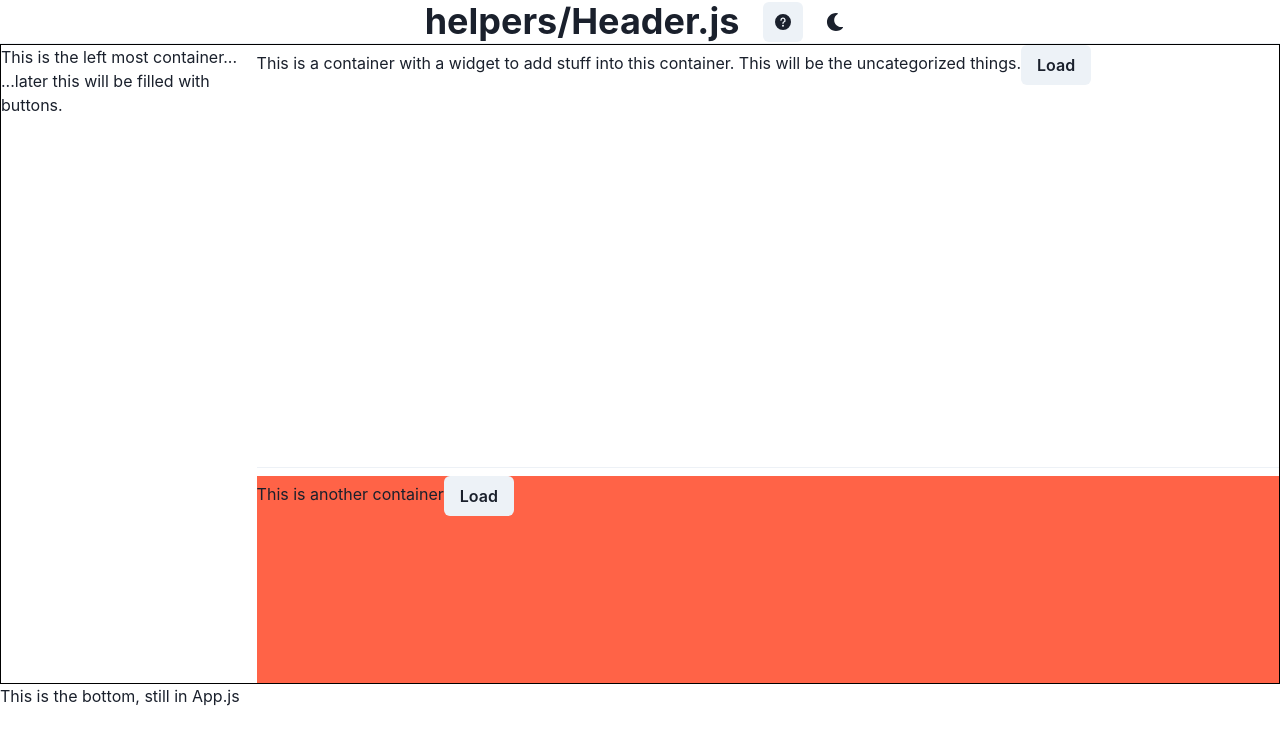
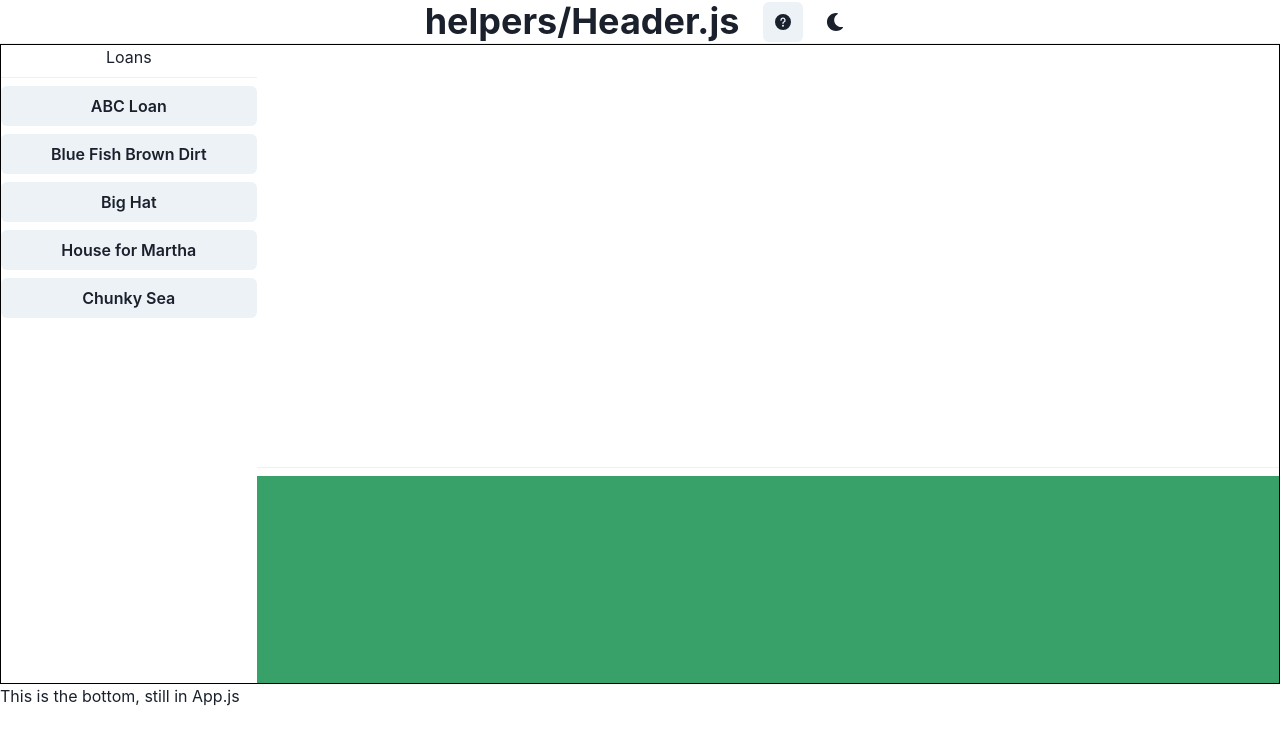
Before and after one commit to mulefish/react_doc_viewer, a React (Create React App) app: page / in a window 1280 px wide. Shown: the top 744 px of the page. Built offline with nearby package versions, Linux system fonts and the light colour scheme.

Commit message:
Added proper css scrolling and some cleanup

```diff
--- a/src/App.js
+++ b/src/App.js
@@ -7,8 +7,14 @@ import {
   Stack
 } from '@chakra-ui/react'
 import { Header } from './helpers/Header.js'
-import DocumentList from './documents/index.js'
-import DocumentList2 from './documents/index2.js'
+import DocsNotInWorkingQueue from './documents/docs_not_in_working_queue.js'
+import DocsInWorkingQueue from './documents/docs_in_working_queue.js'
+import LoanSelection from './documents/LoanSelection.js'
+
+const cssForVerticleOnlyScrolling = {
+  overflowY: 'scroll',
+  overflowX: 'hidden'
+}
 
 export default function App() {
   return (
@@ -28,21 +34,18 @@ export default function App() {
           width={["100%", "25%"]}
           height={["10%", "100%"]}
         >
-          This is the left most container...  ...later this will be filled with buttons.
+
+          <LoanSelection />
 
         </Flex>
         <Stack w='100%'>
-          <Box flex="2" overflow="auto">
-
-            This is a container with a widget to add stuff into this container. This will be the uncategorized things.
-
-            <DocumentList />
-
+          <Box flex="2" style={cssForVerticleOnlyScrolling}>
+            <DocsNotInWorkingQueue />
           </Box>
           <Divider color='black' />
-          <Box bg="tomato" flex="1" overflow="auto">
-            This is another container
-            <DocumentList2 />
+          {/* <Box bg="tomato" flex="1" overflow="auto"> */}
+          <Box bg="green.500" flex="1" style={cssForVerticleOnlyScrolling}>
+            <DocsInWorkingQueue />
           </Box>
         </Stack>
 
--- /dev/null
+++ b/src/documents/LoanSelection.js
@@ -0,0 +1,38 @@
+import { TYPE_LOAD_START, TYPE_LOAD_FINISH, TYPE_LOAD_ERROR, STATUS_LOADING, STATUS_ERROR, STATUS_FINISH } from '../helpers/constants.js'
+import React from 'react'
+import { useSelector, useDispatch } from 'react-redux'
+import {
+    Button,
+    Divider,
+    Stack,
+} from '@chakra-ui/react'
+
+
+export default function LoanSelection() {
+    const { data, status, error } = useSelector(state => state.documentReducer)
+    const dispatch = useDispatch()
+    function load(where_am_I_called_from) {
+        dispatch({ type: TYPE_LOAD_START })
+
+        fetch('http://localhost:4040/doc_hub_get')
+            .then(res => res.json())
+            .then(data => dispatch({ type: TYPE_LOAD_FINISH, data: data }))
+            .catch(error => dispatch({ type: TYPE_LOAD_ERROR, error: error }))
+
+
+    }
+
+    return (
+        <Stack>
+            <center>
+                Loans
+            </center>
+            <Divider />
+            <Button onClick={load}>ABC Loan</Button>
+            <Button onClick={load}>Blue Fish Brown Dirt</Button>
+            <Button onClick={load}>Big Hat</Button>
+            <Button onClick={load}>House for Martha</Button>
+            <Button onClick={load}>Chunky Sea</Button>
+        </Stack>
+    )
+}
--- /dev/null
+++ b/src/documents/docs_in_working_queue.js
@@ -0,0 +1,71 @@
+import { TYPE_LOAD_START, TYPE_LOAD_FINISH, TYPE_LOAD_ERROR, STATUS_LOADING, STATUS_ERROR, STATUS_FINISH } from '../helpers/constants.js'
+import React from 'react'
+import { useSelector, useDispatch } from 'react-redux'
+import {
+    Box,
+    Button,
+    Spinner,
+    Wrap,
+    WrapItem,
+    IconButton,
+    Heading
+} from '@chakra-ui/react'
+import FontAwesome from 'react-fontawesome'
+//import { QuestionIcon } from '@chakra-ui/icons'
+//import { FontAwesomeIcon } from '@fortawesome/react-fontawesome'
+//import { FaBuilding } from 'react-icons/fa'
+import { FontAwesomeIcon } from '@fortawesome/react-fontawesome'
+import { faCoffee } from '@fortawesome/free-solid-svg-icons'
+import { faFile } from '@fortawesome/free-solid-svg-icons'
+
+
+export default function DocsInWorkingQueue() {
+    const { data, status, error } = useSelector(state => state.documentReducer)
+    const dispatch = useDispatch()
+    function load(where_am_I_called_from) {
+        dispatch({ type: TYPE_LOAD_START })
+
+        fetch('http://localhost:4040/doc_hub_get')
+            .then(res => res.json())
+            .then(data => dispatch({ type: TYPE_LOAD_FINISH, data: data }))
+            .catch(error => dispatch({ type: TYPE_LOAD_ERROR, error: error }))
+    }
+
+    return (
+        <>
+            {/* <Button onClick={load}>Load</Button> */}
+
+            <Wrap>
+                {status === STATUS_LOADING ? <Spinner color="orange.500" /> : null}
+                {status === STATUS_ERROR ? <h1>ack! {error}</h1> : null}
+
+                {status === STATUS_FINISH
+                    ? data.data.map(x => (
+                        <Item
+                            key={x.id}
+                            category={x.category}
+                            confidence={x.confidence}
+                            id={x.id}
+                        />
+                    ))
+                    : null}
+            </Wrap>
+        </>
+    )
+}
+
+function Item({ category, confidence, id }) {
+    return (
+        <WrapItem>
+            <Box p={5} borderWidth="1px" >
+                <FontAwesomeIcon icon={faFile} size="lg" />
+                <br />
+                {category}
+                <br />
+                {confidence.toFixed(2)}
+                <br />
+                {id}
+            </Box>
+        </WrapItem>
+    )
+}
--- a/src/documents/index.js
+++ b/src/documents/docs_not_in_working_queue.js
@@ -19,7 +19,7 @@ import { faCoffee } from '@fortawesome/free-solid-svg-icons'
 import { faFile } from '@fortawesome/free-solid-svg-icons'
 
 
-export default function DocumentList() {
+export default function DocsNotInWorkingQueue() {
     const { data, status, error } = useSelector(state => state.documentReducer)
     const dispatch = useDispatch()
     function load(where_am_I_called_from) {
@@ -35,7 +35,7 @@ export default function DocumentList() {
 
     return (
         <>
-            <Button onClick={load}>Load</Button>
+            {/* <Button onClick={load}>Load</Button> */}
 
             <Wrap>
                 {status === STATUS_LOADING ? <Spinner color="orange.500" /> : null}
@@ -62,9 +62,10 @@ function Item({ category, confidence, id }) {
             <Box p={5} borderWidth="1px" >
                 <FontAwesomeIcon icon={faFile} size="lg" />
                 <br />
-                {id}
+                {/* {id} */}
                 {category}
-                {confidence}
+                <br />
+                {confidence.toFixed(2)}
                 {/* <br />
                 {confidence.toFixed(2)} */}
             </Box>
--- a/src/documents/index2.js
+++ /dev/null
@@ -1,78 +0,0 @@
-/*
-This will go away pretty soon - I want to make this work with my local data server first
-*/
-
-
-import { TYPE_LOAD_START, TYPE_LOAD_FINISH, TYPE_LOAD_ERROR, STATUS_LOADING, STATUS_ERROR, STATUS_FINISH } from '../helpers/constants.js'
-import React from 'react'
-import { useSelector, useDispatch } from 'react-redux'
-import {
-    Box,
-    Avatar,
-    Heading,
-    Button,
-    Spinner,
-    Stack,
-    Text,
-    Icon,
-    Flex,
-    AlertDescription
-} from '@chakra-ui/react'
-
-export default function DocumentList2() {
-    const { data, status, error } = useSelector(state => state.documentReducer)
-    const dispatch = useDispatch()
-    function load() {
-        dispatch({ type: TYPE_LOAD_START })
-        alert(" load ")
-        fetch('https://reqres.in/api/users?page=1')
-            .then(res => res.json())
-            .then(data => dispatch({ type: TYPE_LOAD_FINISH, data: data }))
-            .catch(error => dispatch({ type: TYPE_LOAD_ERROR, error: error }))
-        // fetch('localhost:4040/doc_hub_get')
-        //     .then(res => res.json())
-        //     .then(data => dispatch({ type: TYPE_LOAD_FINISH, data: data }))
-        //     .catch(error => dispatch({ type: TYPE_LOAD_ERROR, error: error }))
-    }
-
-    return (
-        <>
-            <Button onClick={load}>Load</Button>
-
-            <Stack spacing={8}>
-                {status === STATUS_LOADING ? <Spinner color="orange.500" /> : null}
-                {status === STATUS_ERROR ? <h1>ack! {error}</h1> : null}
-
-                {status === STATUS_FINISH
-                    ? data.data.map(x => (
-                        <Item
-                            key={x.id}
-                            firstName={x.first_name}
-                            lastName={x.last_name}
-                            email={x.email}
-                            avatar={x.avatar}
-                        />
-                    ))
-                    : null}
-            </Stack>
-        </>
-    )
-}
-
-function Item({ firstName, lastName, email, avatar }) {
-    return (
-        <Box p={5} shadow="md" borderWidth="1px">
-            <Flex align="center">
-                <Avatar name={firstName} src={avatar} />
-                <Heading ml={2} fontSize="xl">
-                    {firstName} {lastName}
-                </Heading>
-            </Flex>
-
-            <Flex align="center" mt={2}>
-                <Icon ml={2} name="email" size="20px" />
-                <Text ml={2}>{email}</Text>
-            </Flex>
-        </Box>
-    )
-}
```
